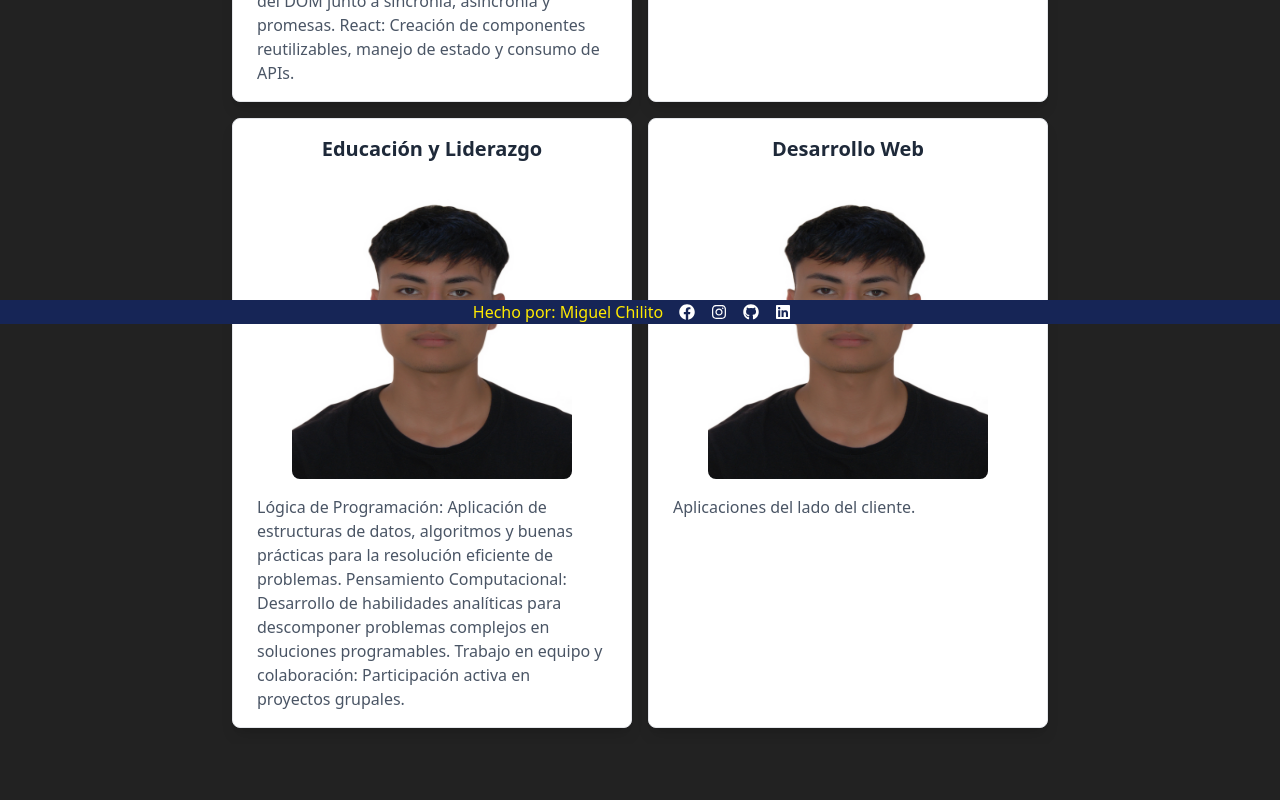
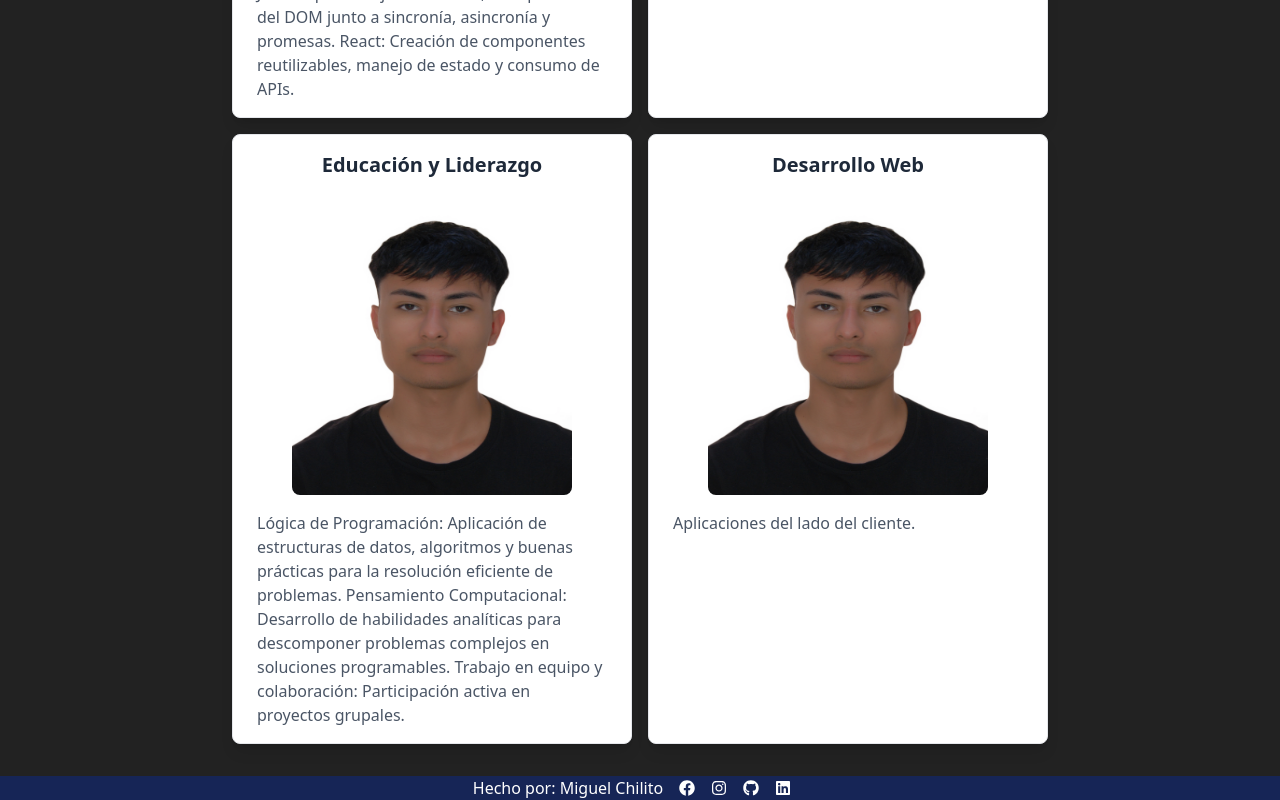
Before and after one commit to miiguel16/PortafolioProfesional, a React (Vite) app: page /TechnicalSkills in a window 1280 px wide. Shown: the part 564-1364 px from the top of the page. Before the commit the page ends 1308 px from the top, so only its background shows below. Built offline with nearby package versions, Linux system fonts and the light colour scheme.

Commit message:
Actualization the footer

```diff
--- a/src/App.jsx
+++ b/src/App.jsx
@@ -22,6 +22,7 @@ export const App = () => {
           <Route path="/ProfessionalExperience" element={<ProfessionalExperience />} />
           <Route path="/TechnicalSkills" element={<TechnicalSkills />} />
           <Route path="/Studies" element={<Studies />} />
+          <Route path="*" element={<NotFound />} />
         </Routes>
       </main>
       <Footer />
--- a/src/components/ItemNav.jsx
+++ b/src/components/ItemNav.jsx
@@ -1,10 +1,10 @@
 import { NavLink } from "react-router-dom"
 
-export const ItemNav = ({contentItem ='item' ,myStyle,routes}) => {
+export const ItemNav = ({contentItem ,myStyle,routes}) => {
     return (
         <>
             <li className = {myStyle}>
-                <NavLink className={myStyle} to= {routes}>{contentItem}</NavLink>
+                <NavLink to= {routes}>{contentItem}</NavLink>
             </li>
         </>
     )
--- a/src/layouts/Footer/Footer.jsx
+++ b/src/layouts/Footer/Footer.jsx
@@ -1,4 +1,5 @@
-import { References } from "../References/References"
+import { ItemNav } from "../../components/ItemNav"
+
 import {
     FaFacebook,
     FaInstagram,
@@ -6,52 +7,39 @@ import {
     FaLinkedin
 } from "react-icons/fa"
 
+
 export const Footer = () => {
     return (
         <>
             <footer className="bg-blue-950 w-full h-[30px] flex flex-row justify-center items-center">
-                <References
-                    styleReference="list-none pr-4"
-                    contentReference="Hecho por: Miguel Chilito"
+                <ItemNav
+                    contentItem="Hecho por: Miguel Chilito"
+                    myStyle={"list-none pr-4 text-white"}
                 />
 
-                <References
-                    styleReference="list-none pr-4"
-                    contentReference={
-                        <a href="https://www.facebook.com/miguel.chilitoo/about?locale=es_LA" target="_blacl" rel="noopener noreferrer">
-                            <FaFacebook className="text-white hover:text-blue-500 transition duration-300" />
-                        </a>
-                    }
+                <ItemNav
+                    contentItem={<FaFacebook className="text-white hover:text-blue-500 transition duration-300" />}
+                    myStyle={"list-none pr-4"}
+                    routes={"https://www.facebook.com/miguel.chilitoo/about?locale=es_LA"}
                 />
 
-                <References
-                    styleReference="list-none pr-4"
-                    contentReference={
-                        <a href="https://www.instagram.com/herreraaa.16?fbclid=IwY2xjawI8wphleHRuA2FlbQIxMAABHe096IVc040Lw9S888BdiavcR1Qw_MSwQ-OovOz9tDycs6qiZLAfETj_og_aem_VGLegcTDEs6suRZBo-bcTw"
-                        target="_blank" rel="noopener noreferrer">
-                            <FaInstagram className="text-white hover:text-pink-500 transition duration-300" />
-                        </a>
-                    }
+                <ItemNav
+                    contentItem={<FaInstagram className="text-white hover:text-pink-500 transition duration-300" />}
+                    myStyle={"list-none pr-4"}
+                    routes={"https://www.instagram.com/herreraaa.16?fbclid=IwY2xjawI8wphleHRuA2FlbQIxMAABHe096IVc040Lw9S888BdiavcR1Qw_MSwQ-OovOz9tDycs6qiZLAfETj_og_aem_VGLegcTDEs6suRZBo-bcTw"}
                 />
 
-                <References
-                    styleReference="list-none pr-4"
-                    contentReference={
-                        <a href="https://github.com/miiguel16" target="_blank" rel="noopener noreferrer">
-                            <FaGithub className="text-white hover:text-red-500 transition duration-300" />
-                        </a>
-                    }
+                <ItemNav
+                    contentItem={<FaGithub className="text-white hover:text-gray-600 transition duration-300" />}
+                    myStyle={"list-none pr-4"}
+                    routes={"https://github.com/miiguel16"}
                 />
 
-                <References
-                    styleReference="list-none pr-4"
-                    contentReference={
-                        <a href="https://www.linkedin.com/in/miguel-chilito-9a57132b9/" target="_blank" rel="noopener noreferrer">
-                            <FaLinkedin className="text-white hover:text-blue-700 transition duration-300" />
-                        </a>
-                    }
+                <ItemNav
+                    contentItem={<FaLinkedin className="text-white hover:text-blue-700 transition duration-300" />}
+                    myStyle={"list-none pr-4"}
+                    routes={"https://www.linkedin.com/in/miguel-chilito-9a57132b9/"}
                 />
-
             </footer>
         </>
     )
--- a/src/layouts/Navbar/Navbar.jsx
+++ b/src/layouts/Navbar/Navbar.jsx
@@ -1,4 +1,4 @@
-import { ItemNav } from "../../Components/ItemNav";
+import { ItemNav } from "../../components/ItemNav"
 
 export const Navbar = ( ) => {
     return (
@@ -6,31 +6,31 @@ export const Navbar = ( ) => {
         <nav>
             <ul className="flex flex-row flex-wrap ">
                 <ItemNav
-                    linksNav="home"
+
                     myStyle='pr-6 text-zinc-50'
                     contentItem="Home"
                     routes="/"
                 />
                 <ItemNav
-                    linksNav="clase 1"
+
                     myStyle='pr-4 text-zinc-50'
                     contentItem="Habilidades tecnicas"
                     routes="/TechnicalSkills"
                 />
                 <ItemNav
-                    linksNav="clase 2"
+
                     myStyle='pr-4 text-zinc-50'
                     contentItem="Habilidades Sociales"
                     routes="/SocialSkills"
                 />
                 <ItemNav
-                    linksNav="clase 3"
+
                     myStyle='pr-4 text-zinc-50'
                     contentItem="Experiencia Profesional"
                     routes="/ProfessionalExperience"
                 />
                 <ItemNav
-                    linksNav="clase 3"
+
                     myStyle='pr-4 text-zinc-50'
                     contentItem="Estudios"
                     routes="/Studies"
--- a/src/layouts/References/References.jsx
+++ /dev/null
@@ -1,9 +0,0 @@
-export const References = ({contentReference = "",styleReference}) => {
-    return (
-        <>
-            <li className={styleReference}>
-                <a href="">{contentReference}</a>
-            </li>
-        </>
-    )
-}
--- a/src/pages/NotFound/NotFound.jsx
+++ b/src/pages/NotFound/NotFound.jsx
@@ -4,7 +4,7 @@ import Error from '../../assets/images/Error.png'
 export const NotFound = () => {
   return (
     <>
-      <img src={Error} alt="Error 404" className="w-1/2 h-1/2" />
+      <img src={Error} alt="Error 404" className="w-full h-full" />
     </>
   )
 }
--- a/src/pages/TechnicalSkills/TechnicalSkills.jsx
+++ b/src/pages/TechnicalSkills/TechnicalSkills.jsx
@@ -7,7 +7,7 @@ import Github from "../../assets/images/Github.jpg";
 
 export function TechnicalSkills() {
   return (
-    <main  className="h-dvh">
+    <main  className="min-h-screen flex-1 p-4">
 
       {/* <main  className="flex-1 p-4"> */}
 
```
